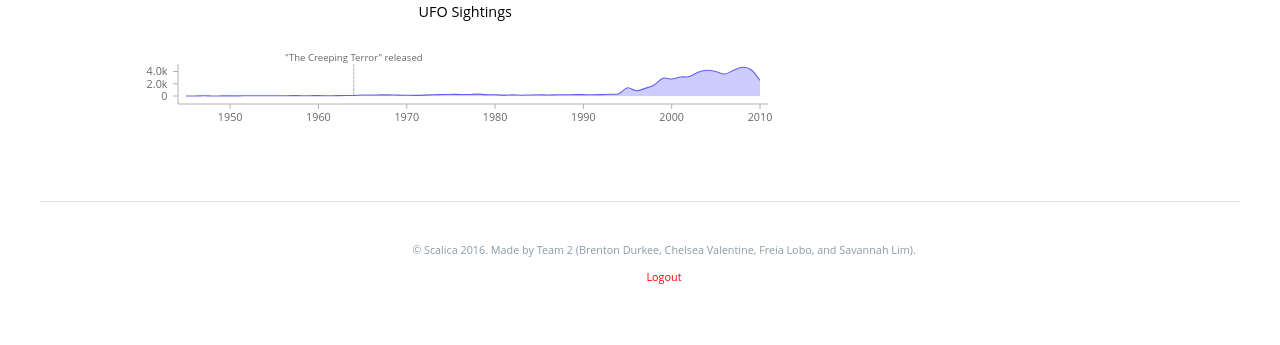
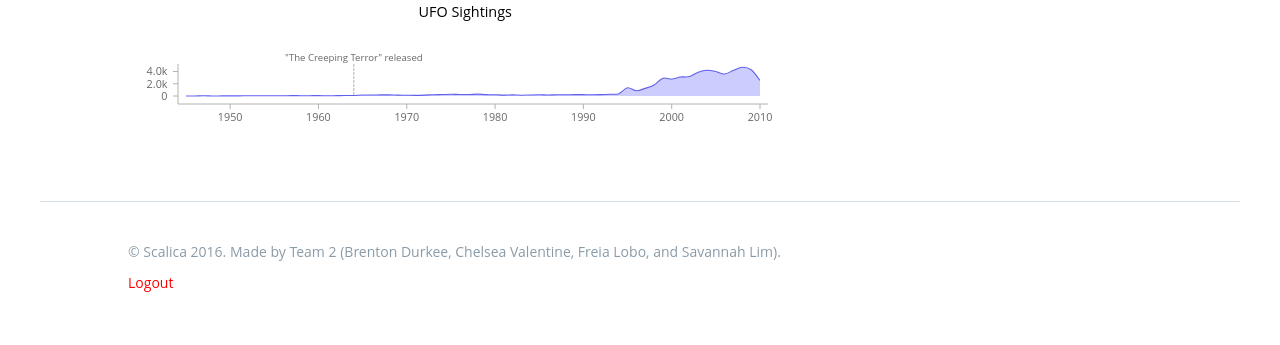
Before and after one commit to brentdur/spotica, a Django app: page /global_sentiment/ in a window 1280 px wide. Shown: the part 120-465 px from the top of the page. Run offline with Django 3.2, Linux system fonts and the light colour scheme; the visitor is signed in with stand-in values (Sample User, id 1); parts of the project's set-up code (start-up, migrations or seed data) failed here and were passed over; some libraries are stand-ins or nearby versions.

Commit message:
fixed footer on global_sentiment page

```diff
--- a/web/scalica/micro/static/micro/css/metricsgraphics-demo.css
+++ b/web/scalica/micro/static/micro/css/metricsgraphics-demo.css
@@ -75,9 +75,7 @@ body {
 }
 
 .footer {
-    font-size: 0.9rem;
     padding: 40px;
-    text-align: center;
 }
 
 .head {
```
